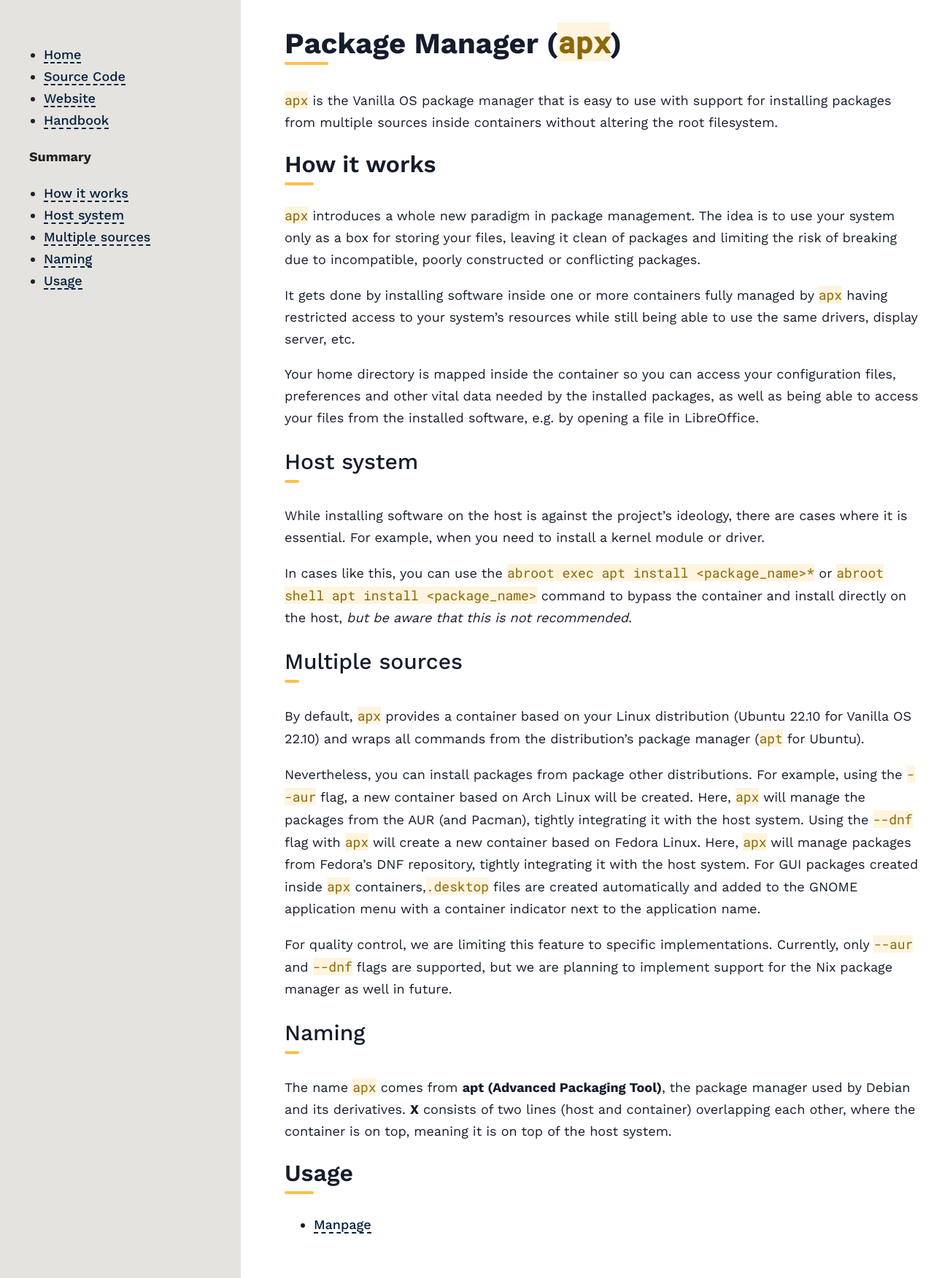
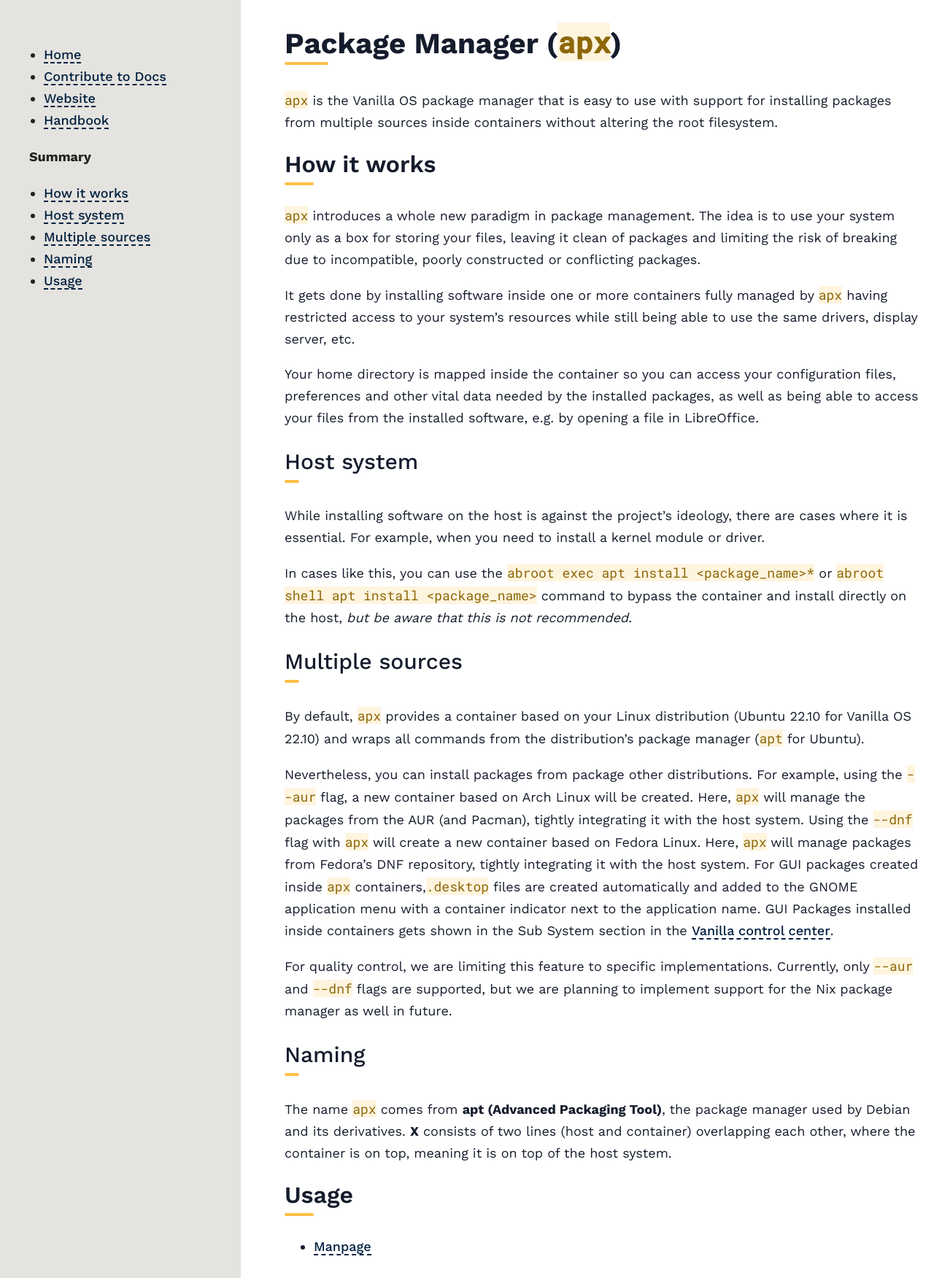
Before and after one commit to Vanilla-OS/documentation, a Jekyll site: the page built from docs/apx/index.md, in a window 1280 px wide. Shown: the whole page at 73% size. Built offline with Jekyll 4.4.1, drawn with Linux system fonts in a browser that asks for light colours.

Commit message:
Minor improvements in apx docs and updating _layouts
Signed-off-by: K.B.Dharun Krishna <kbdharunkrishna@gmail.com>

```diff
--- a/_layouts/default.html
+++ b/_layouts/default.html
@@ -9,7 +9,7 @@
             <a href="/">Home</a>
           </li>
           <li>
-            <a href="https://github.com/vanilla-os">Source Code</a>
+            <a href="https://github.com/Vanilla-OS/documentation">Contribute to Docs</a>
           </li>
           <li>
             <a href="https://vanillaos.org/">Website</a>
--- a/docs/apx/index.md
+++ b/docs/apx/index.md
@@ -37,7 +37,7 @@ package manager (`apt` for Ubuntu).
 
 Nevertheless, you can install packages from package other distributions. For example, using the `--aur` flag, a new
 container based on Arch Linux will be created. Here, `apx` will manage the packages
-from the AUR (and Pacman), tightly integrating it with the host system. Using the `--dnf` flag with `apx` will create a new container based on Fedora Linux. Here, `apx` will manage packages from Fedora's DNF repository,  tightly integrating it with the host system. For GUI packages created inside `apx` containers,`.desktop` files are created automatically and added to the GNOME application menu with a container indicator next to the application name.
+from the AUR (and Pacman), tightly integrating it with the host system. Using the `--dnf` flag with `apx` will create a new container based on Fedora Linux. Here, `apx` will manage packages from Fedora's DNF repository,  tightly integrating it with the host system. For GUI packages created inside `apx` containers,`.desktop` files are created automatically and added to the GNOME application menu with a container indicator next to the application name. GUI Packages installed inside containers gets shown in the Sub System section in the [Vanilla control center](/docs/vanilla-control-center).
 
 For quality control, we are limiting this feature to specific implementations. Currently, only `--aur` and `--dnf` flags are supported, but
 we are planning to implement support for the Nix package manager as well in future.
```
